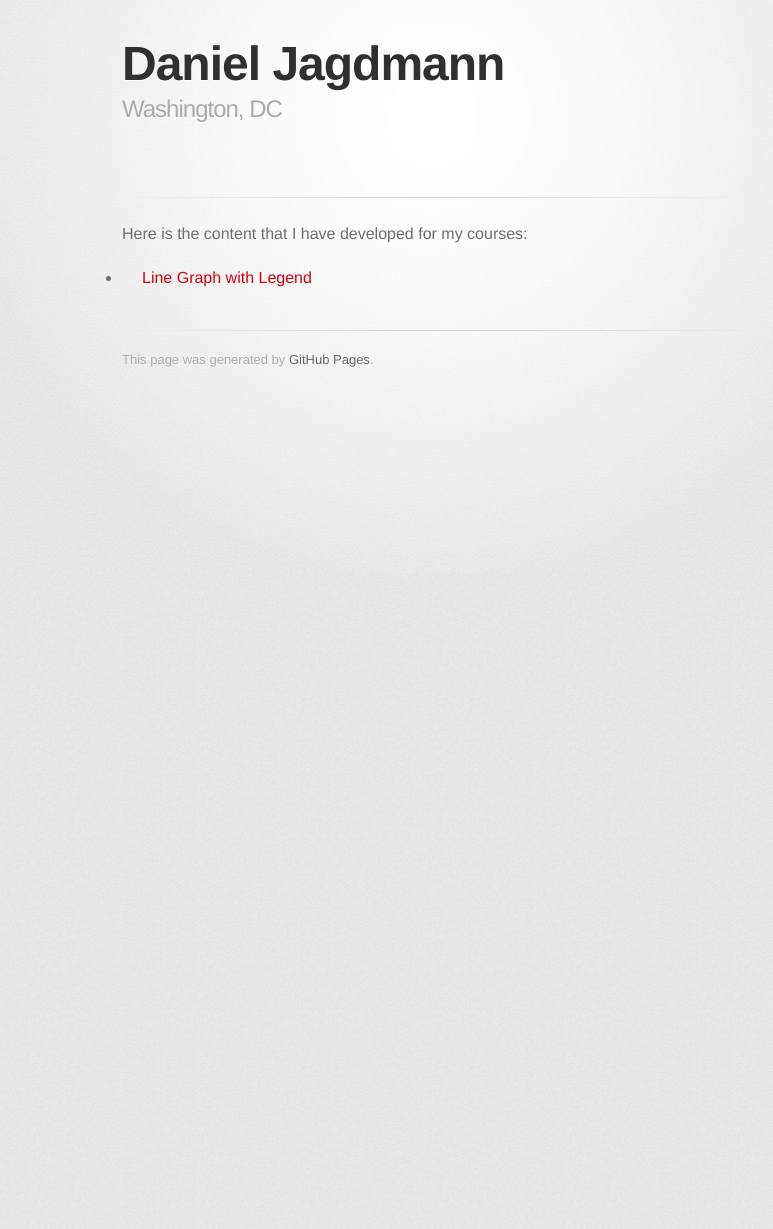
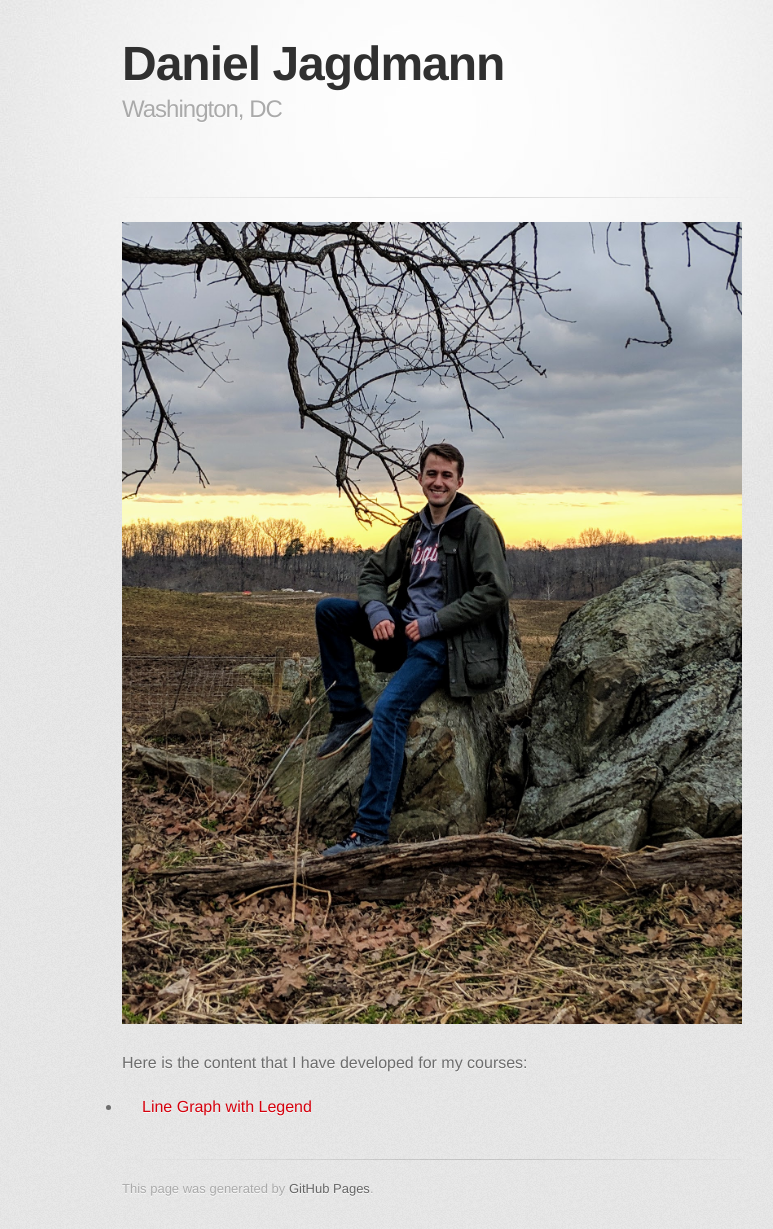
Before and after one commit to djagdmann/djagdmann.github.io, a Jekyll site: the page built from index.md, in a window 1280 px wide. Shown: the whole page, without its empty margins (208-981 px from the left). Built offline with Jekyll 4.4.1, drawn with Linux system fonts in a browser that asks for light colours; some web fonts are replaced; our own code applies the rules of GitHub Pages for plain Markdown files; before the commit the page ends 900 px from its top, so only the background shows below that.

Commit message:
Update index.md

```diff
--- a/index.md
+++ b/index.md
@@ -3,6 +3,7 @@ title: Daniel Jagdmann
 description: Washington, DC
 ---
 
+![My Picture](/pics/Jagdmann_Dan_1.jpg)
+
 Here is the content that I have developed for my courses:
-
 - [Line Graph with Legend](/linegraph/index.md)
```
